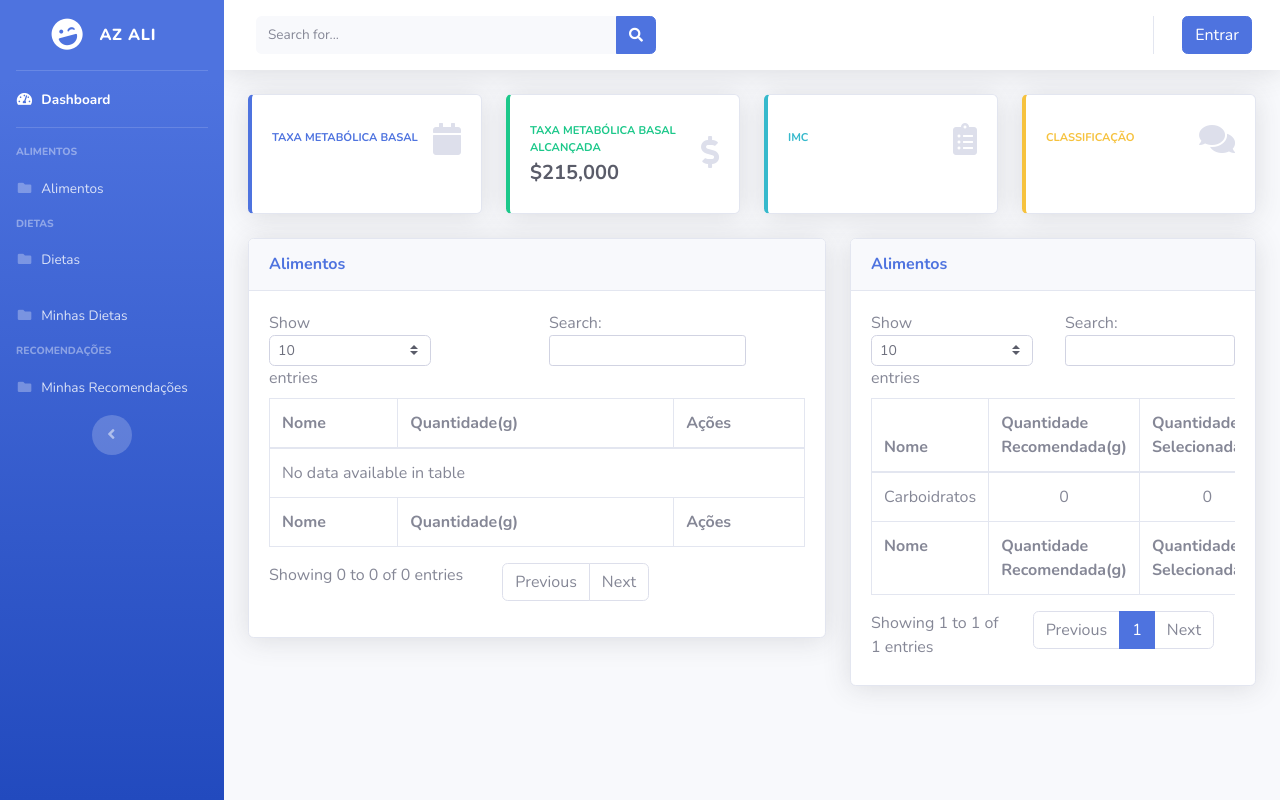
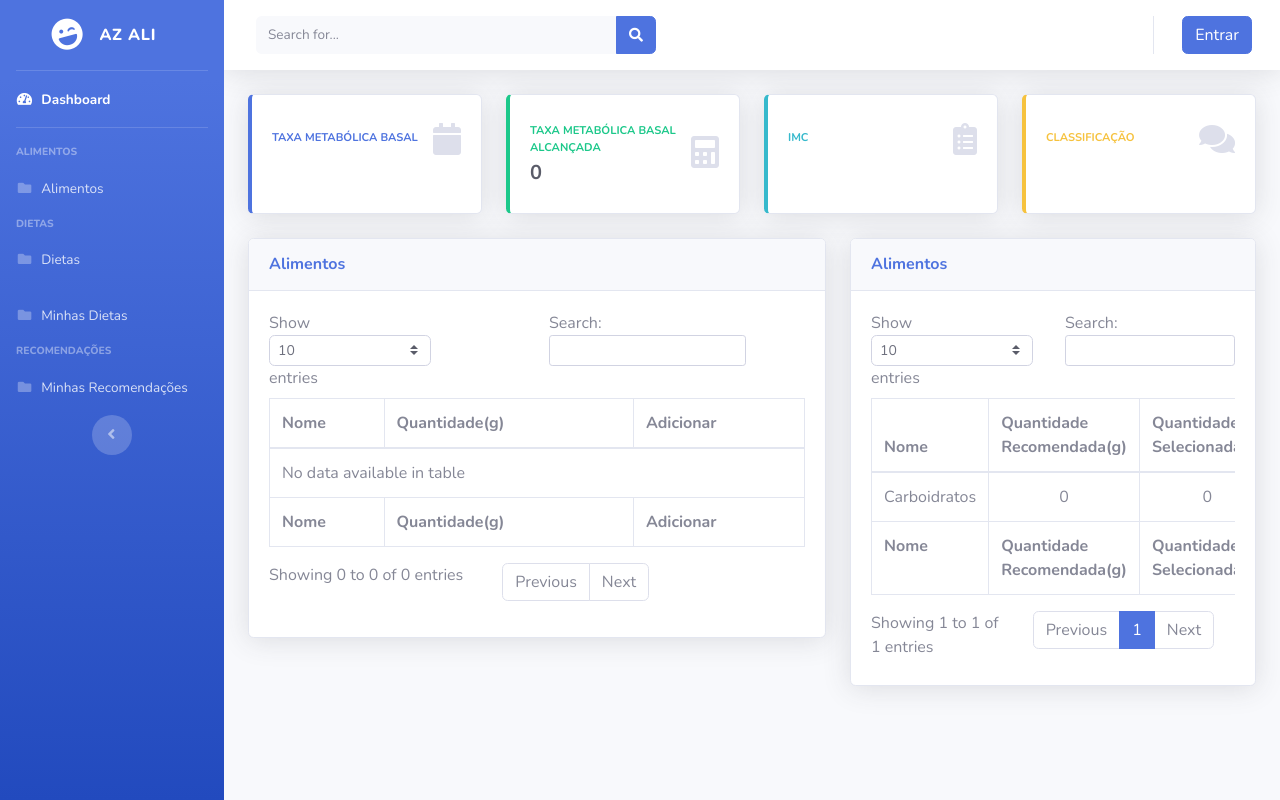
Before and after one commit to rodrigues87/alimentostaco, a Django app: page /alimentos/create in a window 1280 px wide. Run offline with Django 3.2, Linux system fonts and the light colour scheme; some libraries are stand-ins or nearby versions.

Commit message:
Adicionando alimentos na dieta

```diff
--- a/dietas/models.py
+++ b/dietas/models.py
@@ -84,7 +84,7 @@
     alimentos = instance.alimentos.all()
     print(alimentos)
 
-    instance.total_alanines_g = 0
+    instance.total_alanine_g = 0
     instance.total_arginine_g = 0
     instance.total_ashes_g = 0
     instance.total_aspartic_g = 0
@@ -133,7 +133,7 @@
     instance.total_zinc_mg = 0
 
     for alimento in alimentos:
-        instance.total_alanines_g = instance.total_alanines_g + alimento.alanines_g
+        instance.total_alanine_g = instance.total_alanine_g + alimento.alanine_g
         instance.total_arginine_g = instance.total_arginine_g + alimento.arginine_g
         instance.total_ashes_g = instance.total_ashes_g + alimento.ashes_g
 
--- a/dietas/urls.py
+++ b/dietas/urls.py
@@ -11,6 +11,7 @@
     path('create', create_dieta, name='create_dieta'),
     path('update/<int:id>', update_dieta, name='update_dieta'),
     path('delete/<int:id>', delete_dieta, name='delete_dieta'),
-    path('add_alimento_dieta/<int:id_alimento>/<int:id_dieta>', add_alimento_dieta, name='add_alimento_dieta')
+    path('add_alimento_dieta/<int:id_alimento>/<int:id_dieta>', add_alimento_dieta, name='add_alimento_dieta'),
+    path('remove_alimento_dieta/<int:id_alimento>/<int:id_dieta>', remove_alimento_dieta, name='remove_alimento_dieta'),
 
 ]
--- a/dietas/views.py
+++ b/dietas/views.py
@@ -44,12 +44,13 @@
     recomendacoes = Recomendado.objects.all()
 
     dieta = Dieta.objects.get(id=id)
+    alimentos_dieta = dieta.alimentos.all()
     form = DietaForm(request.POST or None, instance=dieta)
     if form.is_valid():
         form.save()
         return redirect('list_dietas')
     return render(request, 'dietas/dieta-form.html', {'form': form, 'dieta': dieta, 'alimentos': alimentos,
-                                                      'recomendacoes': recomendacoes})
+                                                      'recomendacoes': recomendacoes,'alimentos_dieta':alimentos_dieta})
 
 
 def delete_dieta(request, id):
--- a/templates/dietas/dieta-form.html
+++ b/templates/dietas/dieta-form.html
@@ -33,10 +33,10 @@
                             <div class="text-xs font-weight-bold text-success text-uppercase mb-1">
                                 Taxa Metabólica Basal Alcançada
                             </div>
-                            <div class="h5 mb-0 font-weight-bold text-gray-800">$215,000</div>
+                            <div class="h5 mb-0 font-weight-bold text-gray-800">0</div>
                         </div>
                         <div class="col-auto">
-                            <i class="fas fa-dollar-sign fa-2x text-gray-300"></i>
+                            <i class="fa fa-calculator fa-2x text-gray-300"></i>
                         </div>
                     </div>
                 </div>
@@ -96,14 +96,14 @@
                     <tr>
                         <th>Nome</th>
                         <th>Quantidade(g)</th>
-                        <th>Ações</th>
+                        <th>Adicionar</th>
                     </tr>
                     </thead>
                     <tfoot>
                     <tr>
                         <th>Nome</th>
                         <th>Quantidade(g)</th>
-                        <th>Ações</th>
+                        <th>Adicionar</th>
 
                     </tr>
                     </tfoot>
@@ -118,11 +118,20 @@
 
                             </td>
                             <td>
-                                <input type="number" min="1" max="10000" size="5" style="width: 6em;" value="100">
+                                <input class="form-control" type="number" min="1" max="10000" size="5" style="width: 6em;" value="100">
                             </td>
                             <td class="text-center">
-                                <input type="checkbox" id="checkbox1" name="checkbox1"
+                                <input type="checkbox" id="{{ alimento.id }}" name="checkbox1"
                                        onclick="checkAlert({{ alimento.id }},{{ dieta.id }})">
+
+                                {% for alimento_dieta in alimentos_dieta %}
+                                    {% if alimento.id == alimento_dieta.id %}
+                                        <script>
+                                            document.getElementById({{ alimento.id }}).checked = true;
+                                        </script>
+                                    {% endif %}
+                                {% endfor %}
+
                             </td>
 
                         </tr>
@@ -184,9 +193,9 @@
     <script>
         function checkAlert(id_alimento, id_dieta) {
             const csrftoken = getCookie('csrftoken');
-            if (document.getElementById('checkbox1').checked === true) {
+            if (document.getElementById(id_alimento).checked === true) {
                 $.ajax({
-                    type: "POST",
+                    type: "GET",
                     url: "/dietas/add_alimento_dieta/" + id_alimento + "/" + id_dieta,
                     data: {
                         csrfmiddlewaretoken: csrftoken,
@@ -196,7 +205,16 @@
                     }
                 });
             } else {
-                alert("uncheked" + id_alimento)
+                $.ajax({
+                    type: "GET",
+                    url: "/dietas/remove_alimento_dieta/" + id_alimento + "/" + id_dieta,
+                    data: {
+                        csrfmiddlewaretoken: csrftoken,
+                    },
+                    success: function () {
+                        $('#message').html("<h2>Contact Form Submitted!</h2>")
+                    }
+                });
             }
 
         }
```
Also changed, not shown: tmb/models.py (+5 -5 lines).
